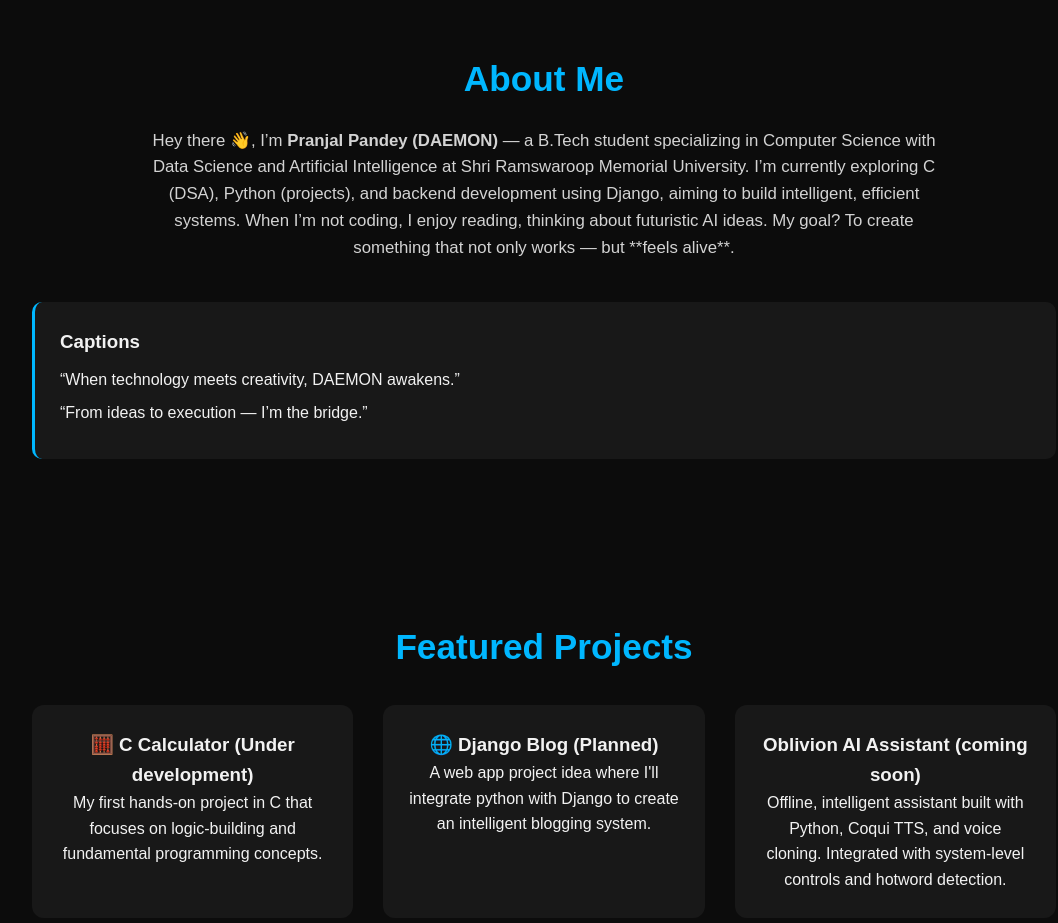
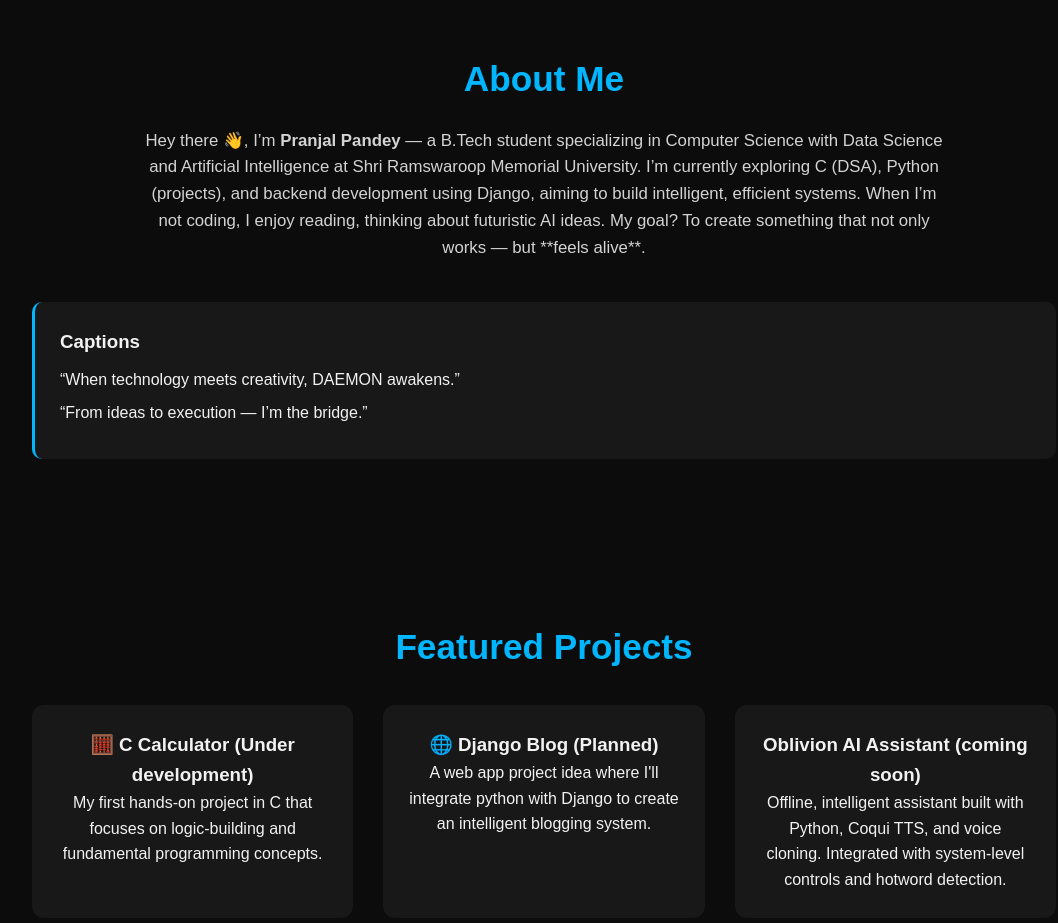
Before and after one commit to pranjalpandey-9645/pranjalpandey-9645.github.io, a plain HTML site: page index.html in a window 1280 px wide. Shown: the part 840-1763 px from the top of the page, without its empty margins (96-1154 px from the left). Drawn offline with Linux system fonts and the light colour scheme.

Commit message:
Refactor: Change the  About me section.

```diff
--- a/index.html
+++ b/index.html
@@ -32,7 +32,7 @@
     <section id="about" class="about">
         <h2>About Me</h2>
         <p>
-            Hey there 👋, I’m <strong>Pranjal Pandey (DAEMON)</strong> — a B.Tech student specializing in Computer Science with Data Science and
+            Hey there 👋, I’m <strong>Pranjal Pandey</strong> — a B.Tech student specializing in Computer Science with Data Science and
             Artificial Intelligence at Shri Ramswaroop Memorial University.
             I’m currently exploring C (DSA), Python (projects), and backend development using Django, aiming to build intelligent, efficient systems.
             When I’m not coding, I enjoy reading, thinking about futuristic AI ideas.
```
